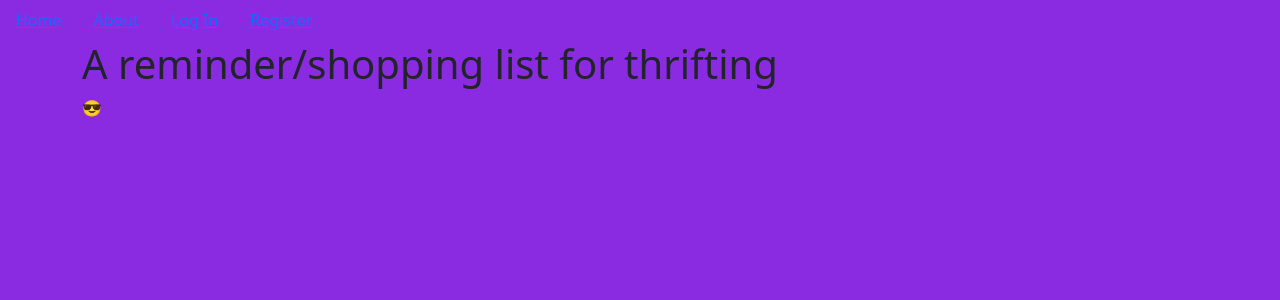
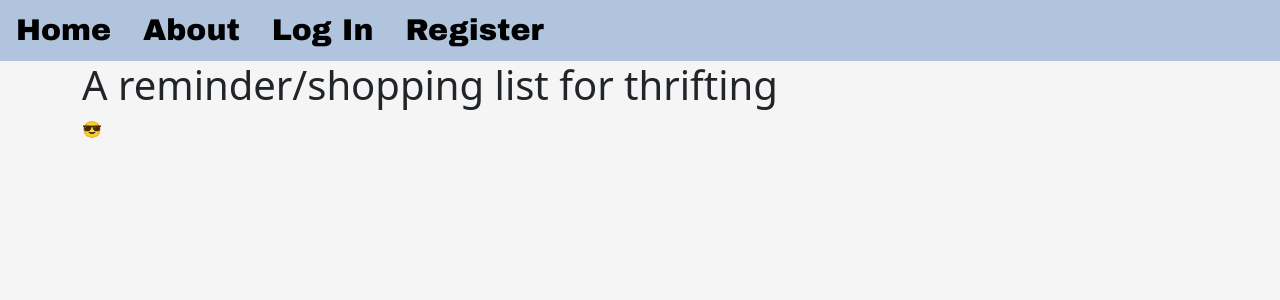
Before and after one commit to ajkarczewski/thrift, a Flask app: page /info in a window 1280 px wide. Shown: the top 300 px of the page. Run offline with Flask 2, Linux system fonts and the light colour scheme; parts of the project's set-up code (start-up, migrations or seed data) failed here and were passed over.

Commit message:
style nav bar

```diff
--- a/myapp/models.py
+++ b/myapp/models.py
@@ -41,6 +41,7 @@ class ThriftItem(db.Model):
     name = db.Column(db.String(140), nullable=False)
     item_details = db.Column(db.Text, nullable=False)
     user_id = db.Column(db.Integer, db.ForeignKey('users.id'), nullable=False)
+    # image_file = db.Column(db.Text, unique=True, nullable=False)
 
 
     def __init__(self, name, item_details, user_id):
--- a/myapp/static/styles.css
+++ b/myapp/static/styles.css
@@ -1,3 +1,18 @@
+.nav {
+  background-color: lightsteelblue;
+}
+
+.nav-link a {
+  font-family: 'Archivo Black', sans-serif;
+  color:black;
+  text-decoration: none;
+  font-size: 30px;
+}
+
+.nav-link a:hover {
+  text-decoration: underline;
+}
+
 body {
-  background-color: blueviolet;
+  background-color: whitesmoke;
 }
--- a/myapp/templates/base.html
+++ b/myapp/templates/base.html
@@ -1,6 +1,9 @@
 <!DOCTYPE html>
 <html lang="en">
 <head>
+    <link rel="preconnect" href="https://fonts.googleapis.com">
+    <link rel="preconnect" href="https://fonts.gstatic.com" crossorigin>
+    <link href="https://fonts.googleapis.com/css2?family=Archivo+Black&display=swap" rel="stylesheet">
     <link href="https://cdn.jsdelivr.net/npm/bootstrap@5.1.3/dist/css/bootstrap.min.css" rel="stylesheet" integrity="sha384-1BmE4kWBq78iYhFldvKuhfTAU6auU8tT94WrHftjDbrCEXSU1oBoqyl2QvZ6jIW3" crossorigin="anonymous">
     <link rel="stylesheet" href="/static/styles.css">
     <script defer src="https://cdn.jsdelivr.net/npm/bootstrap@5.1.3/dist/js/bootstrap.bundle.min.js" integrity="sha384-ka7Sk0Gln4gmtz2MlQnikT1wXgYsOg+OMhuP+IlRH9sENBO0LRn5q+8nbTov4+1p" crossorigin="anonymous"></script>
--- a/myapp/thrift_items/views.py
+++ b/myapp/thrift_items/views.py
@@ -11,7 +11,9 @@ thrift_items = Blueprint('thrift_items', __name__)
 def create_item():
     form = ThriftItemForm()
     if form.validate_on_submit():
-        thrift_item = ThriftItem(name=form.name.data, item_details=form.item_details.data, user_id=current_user.id)
+        thrift_item = ThriftItem(name=form.name.data, item_details=form.item_details.data,
+        image_file=form.picture_file,
+        user_id=current_user.id)
         db.session.add(thrift_item)
         db.session.commit()
         flash('Thrift Item Created')
```
